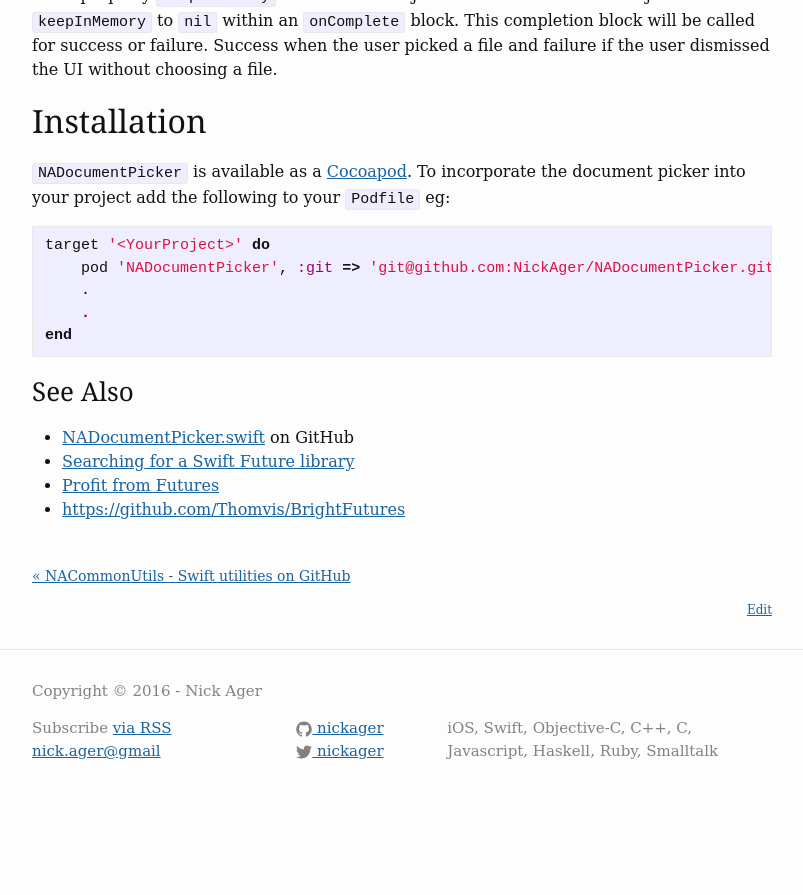
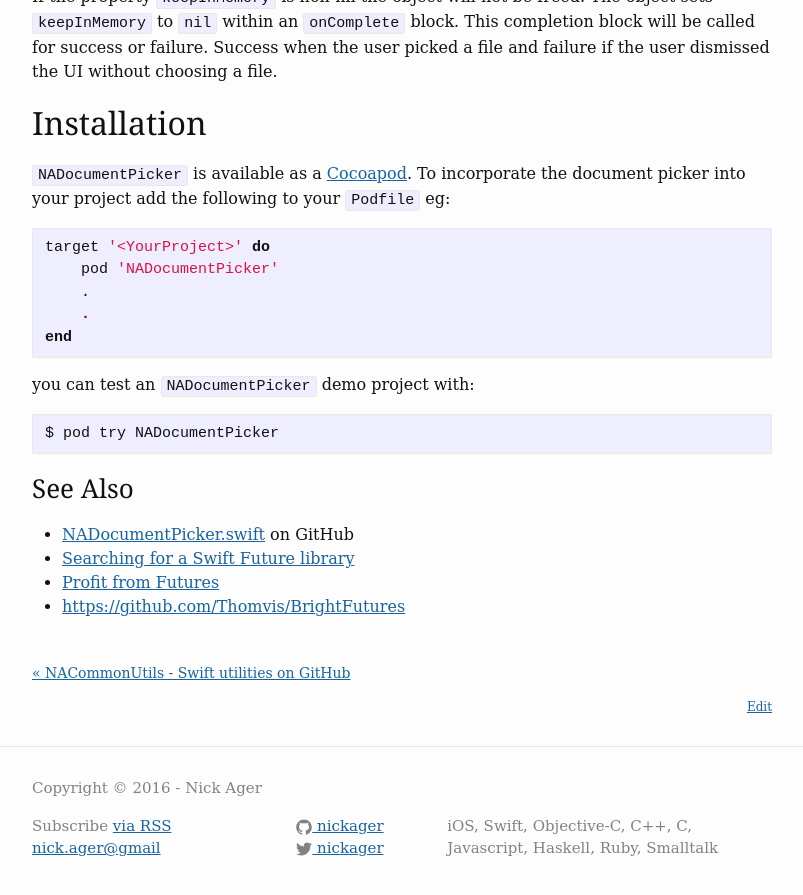
Before and after one commit to NickAger/nickager.github.io, a Jekyll site: the page built from _posts/2016-03-07-DocumentPicker.md, in a window 1280 px wide and 900 px high, scrolled down 1982 px. Shown: the top 895 px of the window, without its empty margins (238-1041 px from the left). Built offline with Jekyll 4.4.1, drawn with Linux system fonts in a browser that asks for light colours; some web fonts are replaced; before the commit the page ends 2804 px from its top, so only the background shows below that.

Commit message:
added info about 'pod try'

````diff
--- a/_posts/2016-03-07-DocumentPicker.md
+++ b/_posts/2016-03-07-DocumentPicker.md
@@ -10,7 +10,7 @@ I've released a Cocoapod that encapsulates UIKit document picker UI on [GitHub](
 ![](/images/blog/DocumentPicker/filepicker-combined.jpg)
 
 <!--more-->
-The component implements both [UIDocumentMenuDelegate](https://developer.apple.com/library/prerelease/ios/documentation/UIKit/Reference/UIDocumentMenuDelegate_Protocol/index.html) and [UIDocumentPickerDelegate](https://developer.apple.com/library/prerelease/ios/documentation/UIKit/Reference/UIDocumentPickerDelegate/) and provides a simple [Future](https://github.com/Thomvis/BrightFutures#examples) based API.
+The component implements both [UIDocumentMenuDelegate](https://developer.apple.com/library/prerelease/ios/documentation/UIKit/Reference/UIDocumentMenuDelegate_Protocol/index.html) and [UIDocumentPickerDelegate](https://developer.apple.com/library/prerelease/ios/documentation/UIKit/Reference/UIDocumentPickerDelegate/) and provides a simple [`Future` ](https://github.com/Thomvis/BrightFutures#examples) based API.
 
 ## Usage
 
@@ -24,11 +24,11 @@ The component implements both [UIDocumentMenuDelegate](https://developer.apple.c
 }
 ```
 
-`NADocumentPicker` returns a [Future](https://github.com/Thomvis/BrightFutures#examples). Hooking into `onSuccess` provides the URL of the file choosen by the user.
+`NADocumentPicker` returns a [`Future` ](https://github.com/Thomvis/BrightFutures#examples). Hooking into `onSuccess` provides the URL of the file choosen by the user.
 
 ## Implementation details.
 
-One of the challenges of keeping a simple API, was how to ensure that the `NADocumentPicker` object remains in memory until the [Future](https://github.com/Thomvis/BrightFutures#examples) completes. The trick I used was to add a reference count to the object that is only freed `onComplete`:
+One of the challenges of keeping a simple API, was how to ensure that the `NADocumentPicker` object remains in memory until the [`Future` ](https://github.com/Thomvis/BrightFutures#examples) completes. The trick I used was to add a reference count to the object that is only freed `onComplete`:
 
 ```swift
 public class NADocumentPicker : NSObject {
@@ -66,10 +66,16 @@ If the property `keepInMemory` is non-nil the object will not be freed. The obje
 
 ```ruby
 target '<YourProject>' do
-    pod 'NADocumentPicker', :git => 'git@github.com:NickAger/NADocumentPicker.git'
+    pod 'NADocumentPicker'
     .
     .
 end
+```
+
+you can test an `NADocumentPicker` demo project with:
+
+```
+$ pod try NADocumentPicker
 ```
 
 ### See Also
````
